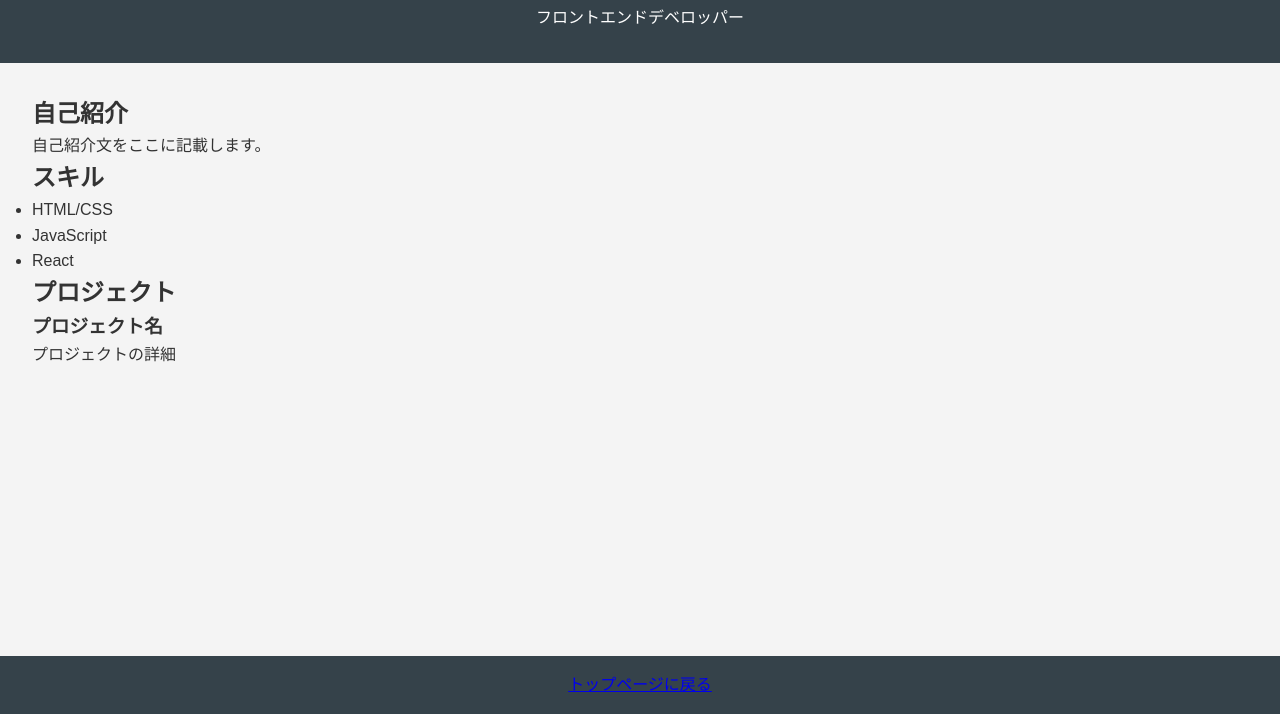
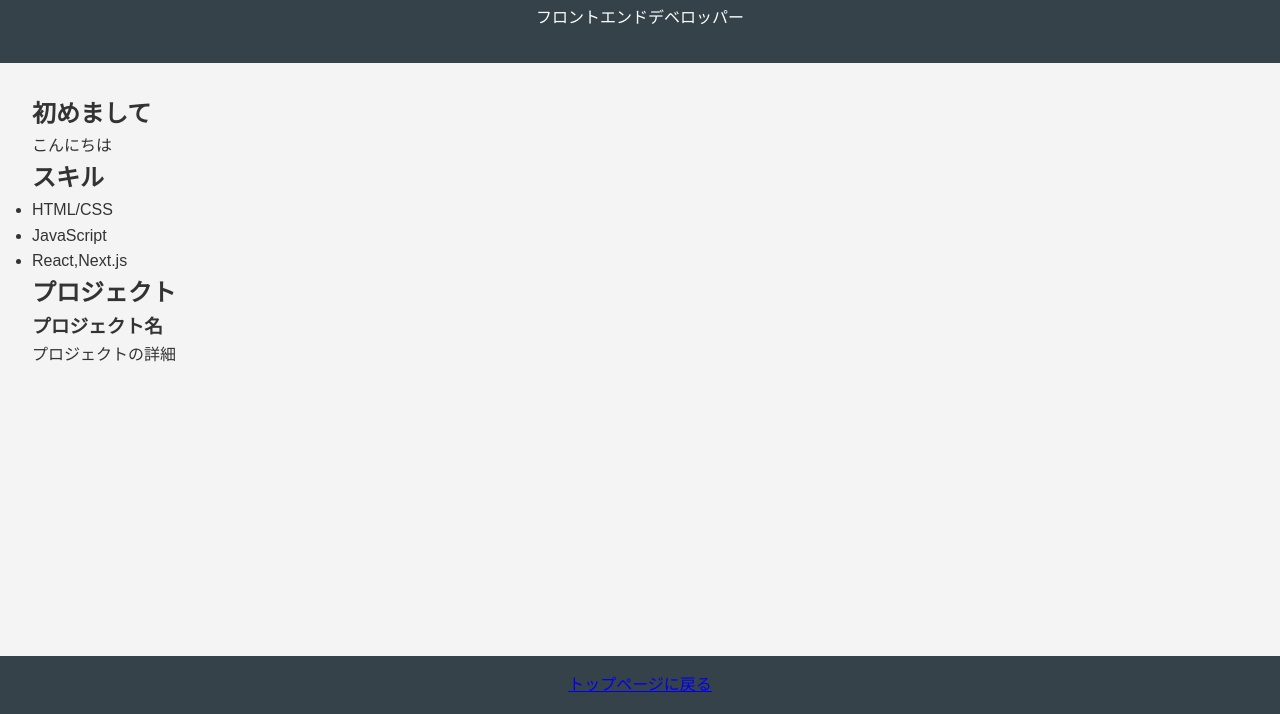
Before and after one commit to yusukeweb/cp2025.5.webapp, a plain HTML site: page members/inoue.html in a window 1280 px wide. Shown: the part 86-800 px from the top of the page. Drawn offline with Linux system fonts and the light colour scheme.

Commit message:
inoue.htmlの編集

```diff
--- a/members/inoue.html
+++ b/members/inoue.html
@@ -13,14 +13,14 @@
     </header>
     <main>
       <section>
-        <h2>自己紹介</h2>
-        <p>自己紹介文をここに記載します。</p>
+        <h2>初めまして</h2>
+        <p>こんにちは</p>
 
         <h2>スキル</h2>
         <ul>
           <li>HTML/CSS</li>
           <li>JavaScript</li>
-          <li>React</li>
+          <li>React,Next.js</li>
         </ul>
 
         <h2>プロジェクト</h2>
```
